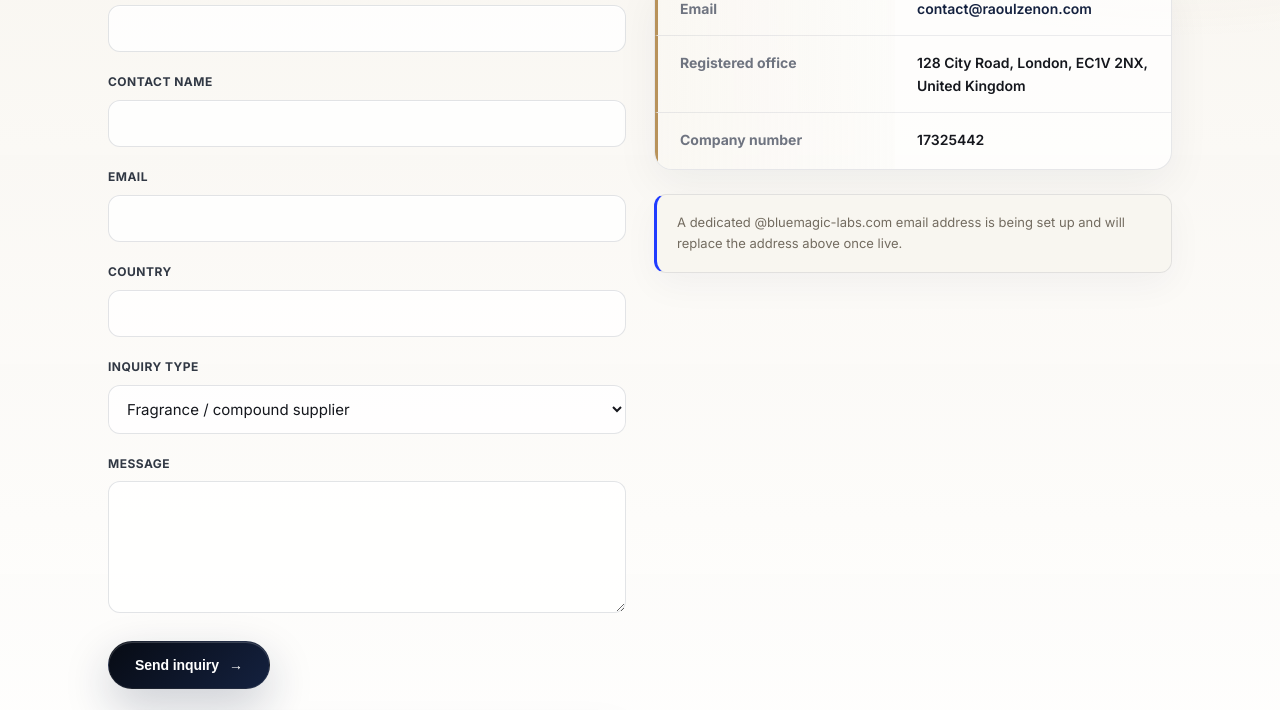
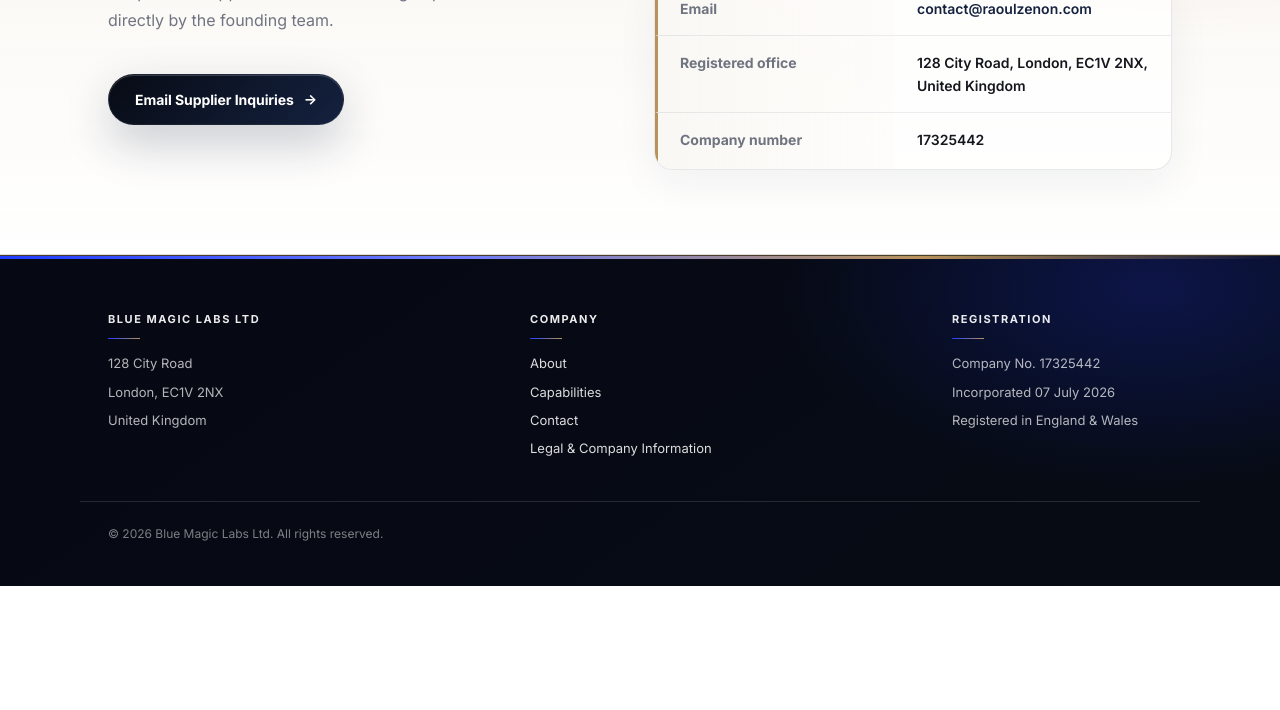
Before and after one commit to rjzofficial2026-collab/blue-magic-labs-site, a plain HTML site: page contact.html in a window 1280 px wide. Shown: the part 636-1346 px from the top of the page. After the commit the page ends 1222 px from the top, so only its background shows below. Drawn offline with Linux system fonts and the light colour scheme.

Commit message:
Clean up supplier contact page
Co-Authored-By: Claude Sonnet 5 <noreply@anthropic.com>

```diff
--- a/contact.html
+++ b/contact.html
@@ -40,38 +40,9 @@
 <section class="block soft">
   <div class="wrap grid-2">
     <div>
-      <h2>Send a message</h2>
-      <form class="contact-form" name="contact" method="POST" data-netlify="true" netlify-honeypot="bot-field">
-        <input type="hidden" name="form-name" value="contact">
-        <p style="display:none;"><label>Don't fill this out: <input name="bot-field"></label></p>
-
-        <label for="company">Company name</label>
-        <input type="text" id="company" name="company" required>
-
-        <label for="name">Contact name</label>
-        <input type="text" id="name" name="name" required>
-
-        <label for="email">Email</label>
-        <input type="email" id="email" name="email" required>
-
-        <label for="country">Country</label>
-        <input type="text" id="country" name="country" required>
-
-        <label for="category">Inquiry type</label>
-        <select id="category" name="category">
-          <option>Fragrance / compound supplier</option>
-          <option>Glass &amp; component manufacturer</option>
-          <option>Packaging &amp; print partner</option>
-          <option>Co-packing / fulfillment</option>
-          <option>Other partnership inquiry</option>
-        </select>
-
-        <label for="message">Message</label>
-        <textarea id="message" name="message" required></textarea>
-
-        <button type="submit" class="btn">Send inquiry</button>
-      </form>
-      <p class="note">This form is configured for Netlify Forms and requires no backend — submissions arrive directly in your Netlify dashboard once deployed.</p>
+      <h2>How inquiries are handled</h2>
+      <p class="section-intro">All qualified supplier and manufacturing inquiries are reviewed directly by the founding team.</p>
+      <a href="mailto:contact@raoulzenon.com" class="btn">Email Supplier Inquiries</a>
     </div>
 
     <div>
@@ -81,7 +52,6 @@
         <tr><td>Registered office</td><td>128 City Road, London, EC1V 2NX, United Kingdom</td></tr>
         <tr><td>Company number</td><td>17325442</td></tr>
       </table>
-      <p class="note">A dedicated @bluemagic-labs.com email address is being set up and will replace the address above once live.</p>
     </div>
   </div>
 </section>
```
